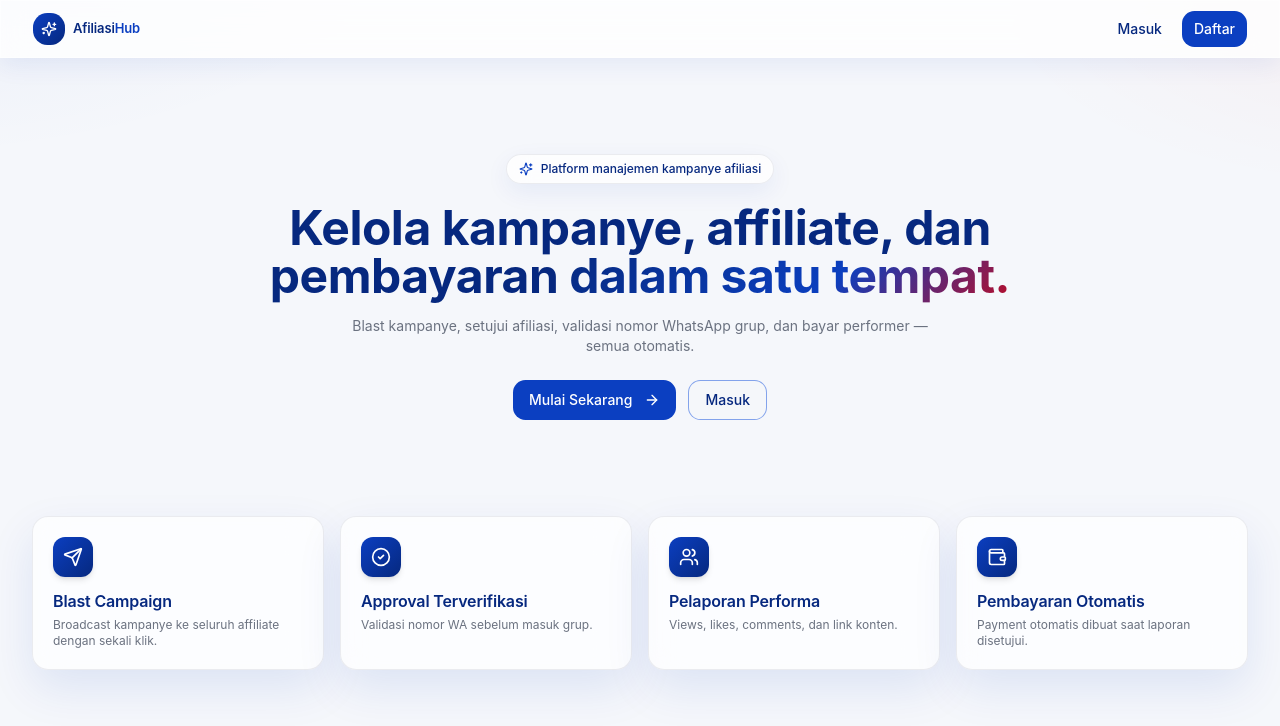
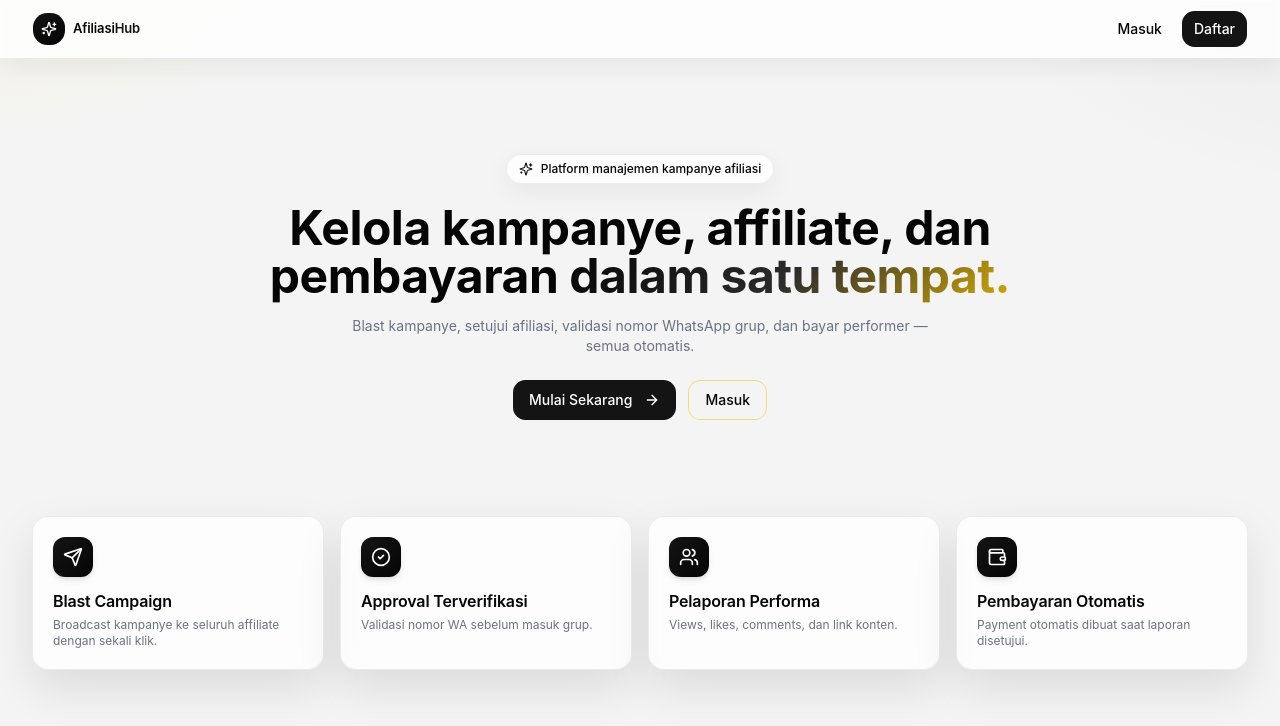
Before and after one commit to hostingermml-ux/remix-of-remix-of-remix-of-mitra-pro, a React (Vite) app: page / in a window 1280 px wide. Shown: the top 726 px of the page. Built offline with nearby package versions, Linux system fonts and the light colour scheme; the HTML template or start-up script is replaced by a standard one.

Commit message:
Changes
Co-authored-by: hostingermml-ux <282007016+hostingermml-ux@users.noreply.github.com>

```diff
--- a/src/index.css
+++ b/src/index.css
@@ -6,91 +6,93 @@
 
 @layer base {
   :root {
-    /* ===== Brand Palette =====
-       Primary Blue   #0B3FBF   223 89% 40%
-       Deep Blue      #062A80   223 91% 26%
-       Electric Blue  #144DDB   222 84% 47%
-       Primary Red    #E60000   0 100% 45%
-       Deep Red       #B80000   0 100% 36%
-       Soft Red       #FFE5E5   0 100% 95%
-       White          #FFFFFF
-       Soft BG        #F5F7FB   220 33% 97%
-       Dark Text      #111827   220 39% 11%
-       Muted Text     #6B7280   220 9% 46%
-       Border Gray    #E5E7EB   220 13% 91%
+    /* ===== VAPE Anti Nyamuk Yellow-Black Palette =====
+       Primary Yellow  #FFE100   53 100% 50%
+       Deep Yellow     #F5C400   48 100% 48%
+       Soft Yellow     #FFF4A3   54 100% 82%
+       Black           #050505   0 0% 2%
+       Charcoal Black  #151515   0 0% 8%
+       Dark Gray       #2B2B2B   0 0% 17%
+       Medium Gray     #6B7280   220 9% 46%
+       Light Gray      #F4F4F5   240 5% 96%
+       White           #FFFFFF
     */
-    --background: 220 33% 97%;
-    --foreground: 220 39% 11%;
+    --background: 240 5% 96%;
+    --foreground: 0 0% 8%;
 
     --card: 0 0% 100%;
-    --card-foreground: 220 39% 11%;
+    --card-foreground: 0 0% 8%;
     --popover: 0 0% 100%;
-    --popover-foreground: 220 39% 11%;
+    --popover-foreground: 0 0% 8%;
 
-    /* Brand */
-    --brand-blue: 223 89% 40%;
-    --brand-blue-dark: 223 91% 26%;
-    --brand-blue-electric: 222 84% 47%;
-    --brand-red: 0 100% 45%;
-    --brand-red-dark: 0 100% 36%;
-    --brand-red-soft: 0 100% 95%;
+    /* Brand — repointed: blue tokens now mean black/charcoal,
+       red tokens now mean yellow accents. Keeps existing classNames
+       working with the new visual identity. */
+    --brand-blue: 0 0% 8%;          /* Charcoal Black */
+    --brand-blue-dark: 0 0% 2%;     /* Deep Black */
+    --brand-blue-electric: 0 0% 17%; /* Dark Gray */
+    --brand-red: 53 100% 50%;       /* Primary Yellow */
+    --brand-red-dark: 48 100% 48%;  /* Deep Yellow */
+    --brand-red-soft: 54 100% 82%;  /* Soft Yellow */
 
-    /* Backward-compat aliases (teal-* now mapped to blue palette) */
     --brand-1: var(--brand-blue);
-    --brand-2: var(--brand-blue-electric);
-    --brand-3: 220 60% 86%;
+    --brand-2: 53 100% 50%;
+    --brand-3: 54 100% 82%;
 
-    --teal-primary: 223 89% 40%;
-    --teal-dark: 223 91% 26%;
-    --teal-cadet: 222 84% 47%;
-    --teal-light: 220 60% 86%;
-    --teal-pale: 220 60% 95%;
-    --teal-soft: 220 33% 97%;
+    /* Backward-compat teal-* — black + yellow scheme so existing
+       `bg-teal-primary text-white` buttons render as premium dark CTAs. */
+    --teal-primary: 0 0% 8%;
+    --teal-dark: 0 0% 2%;
+    --teal-cadet: 48 100% 48%;
+    --teal-light: 54 100% 82%;
+    --teal-pale: 54 100% 92%;
+    --teal-soft: 240 5% 96%;
 
-    --primary: 223 89% 40%;
+    --primary: 0 0% 8%;
     --primary-foreground: 0 0% 100%;
 
-    --secondary: 220 60% 95%;
-    --secondary-foreground: 223 91% 26%;
+    --secondary: 54 100% 92%;
+    --secondary-foreground: 0 0% 8%;
 
-    --muted: 220 33% 96%;
+    --muted: 240 5% 96%;
     --muted-foreground: 220 9% 46%;
 
-    --accent: 220 60% 94%;
-    --accent-foreground: 223 91% 26%;
+    --accent: 53 100% 50%;
+    --accent-foreground: 0 0% 2%;
 
-    --destructive: 0 100% 45%;
+    --destructive: 0 72% 50%;
     --destructive-foreground: 0 0% 100%;
 
-    --success: 223 89% 40%;
-    --warning: 0 100% 45%;
-    --info: 222 84% 47%;
+    --success: 142 70% 40%;
+    --warning: 48 100% 48%;
+    --info: 53 100% 50%;
 
-    --border: 220 13% 91%;
-    --input: 220 13% 88%;
-    --ring: 223 89% 40%;
+    --border: 240 6% 90%;
+    --input: 240 6% 88%;
+    --ring: 53 100% 50%;
 
     --radius: 0.9rem;
 
-    --gradient-brand: linear-gradient(135deg, #062A80 0%, #0B3FBF 55%, #E60000 100%);
-    --gradient-brand-blue: linear-gradient(135deg, #062A80 0%, #0B3FBF 60%, #144DDB 100%);
-    --gradient-soft: linear-gradient(135deg, #F5F7FB 0%, #FFFFFF 55%, #FFE5E5 100%);
-    --gradient-bg-page: #F5F7FB;
+    --gradient-brand: linear-gradient(135deg, #050505 0%, #151515 55%, #FFE100 100%);
+    --gradient-brand-blue: linear-gradient(135deg, #050505 0%, #151515 60%, #2B2B2B 100%);
+    --gradient-yellow: linear-gradient(135deg, #FFE100 0%, #F5C400 100%);
+    --gradient-soft: linear-gradient(135deg, #F4F4F5 0%, #FFFFFF 55%, #FFF4A3 100%);
+    --gradient-bg-page: #F4F4F5;
 
     --glass-bg: rgba(255, 255, 255, 0.72);
     --glass-border: rgba(229, 231, 235, 0.8);
-    --shadow-glass: 0 18px 45px rgba(11, 63, 191, 0.10);
-    --shadow-soft: 0 8px 24px rgba(11, 63, 191, 0.07);
-    --shadow-blue: 0 10px 30px rgba(11, 63, 191, 0.18);
+    --shadow-glass: 0 18px 45px rgba(5, 5, 5, 0.10);
+    --shadow-soft: 0 8px 24px rgba(5, 5, 5, 0.06);
+    --shadow-blue: 0 10px 30px rgba(255, 225, 0, 0.28);
 
-    --sidebar-background: 0 0% 100%;
-    --sidebar-foreground: 220 39% 11%;
-    --sidebar-primary: 223 89% 40%;
-    --sidebar-primary-foreground: 0 0% 100%;
-    --sidebar-accent: 220 60% 95%;
-    --sidebar-accent-foreground: 223 91% 26%;
-    --sidebar-border: 220 13% 91%;
-    --sidebar-ring: 223 89% 40%;
+    --sidebar-background: 53 100% 50%;
+    --sidebar-foreground: 0 0% 8%;
+    --sidebar-primary: 0 0% 2%;
+    --sidebar-primary-foreground: 53 100% 50%;
+    --sidebar-accent: 48 100% 48%;
+    --sidebar-accent-foreground: 0 0% 2%;
+    --sidebar-border: 48 100% 42%;
+    --sidebar-ring: 0 0% 2%;
   }
 }
 
@@ -102,9 +104,9 @@
     font-family: 'Inter', system-ui, sans-serif;
     font-size: 13px;
     background:
-      radial-gradient(900px 400px at -10% -10%, rgba(11,63,191,0.06), transparent 60%),
-      radial-gradient(700px 320px at 110% 0%, rgba(230,0,0,0.04), transparent 60%),
-      #F5F7FB;
+      radial-gradient(900px 400px at -10% -10%, rgba(255,225,0,0.10), transparent 60%),
+      radial-gradient(700px 320px at 110% 0%, rgba(5,5,5,0.04), transparent 60%),
+      #F4F4F5;
     background-attachment: fixed;
   }
   h1, h2, h3, h4, h5, .font-display {
@@ -118,7 +120,7 @@
 
 @layer components {
   .glass {
-    background: rgba(255, 255, 255, 0.72);
+    background: rgba(255, 255, 255, 0.78);
     backdrop-filter: blur(16px) saturate(160%);
     -webkit-backdrop-filter: blur(16px) saturate(160%);
     border: 1px solid rgba(229, 231, 235, 0.8);
@@ -126,37 +128,46 @@
     border-radius: 1rem;
   }
   .glass-soft {
-    background: rgba(255, 255, 255, 0.78);
+    background: rgba(255, 255, 255, 0.82);
     backdrop-filter: blur(12px);
     -webkit-backdrop-filter: blur(12px);
     border: 1px solid rgba(229, 231, 235, 0.8);
     box-shadow: var(--shadow-soft);
   }
   .glass-strong {
-    background: rgba(255, 255, 255, 0.85);
+    background: rgba(255, 255, 255, 0.88);
     backdrop-filter: blur(20px) saturate(160%);
     -webkit-backdrop-filter: blur(20px) saturate(160%);
     border: 1px solid rgba(229, 231, 235, 0.9);
-    box-shadow: 0 12px 40px rgba(11, 63, 191, 0.10);
+    box-shadow: 0 12px 40px rgba(5, 5, 5, 0.10);
+  }
+  .glass-dark {
+    background: rgba(5, 5, 5, 0.82);
+    backdrop-filter: blur(16px) saturate(160%);
+    -webkit-backdrop-filter: blur(16px) saturate(160%);
+    border: 1px solid rgba(255, 225, 0, 0.18);
+    box-shadow: 0 18px 45px rgba(0, 0, 0, 0.35);
+    color: #fff;
   }
   .gradient-text {
-    background: linear-gradient(135deg, #062A80 0%, #0B3FBF 60%, #E60000 110%);
+    background: linear-gradient(135deg, #050505 0%, #2B2B2B 50%, #F5C400 110%);
     -webkit-background-clip: text;
     background-clip: text;
     color: transparent;
   }
   .gradient-bg { background: var(--gradient-brand); }
   .gradient-bg-blue { background: var(--gradient-brand-blue); }
+  .gradient-bg-yellow { background: var(--gradient-yellow); }
   .gradient-soft-bg { background: var(--gradient-soft); }
 
-  /* Page title hero — gradient blue → red */
+  /* Page title hero — premium black with yellow accent */
   .page-hero {
     position: relative;
     overflow: hidden;
     border-radius: 1.25rem;
-    background: var(--gradient-brand);
-    border: 1px solid rgba(255, 255, 255, 0.18);
-    box-shadow: 0 18px 45px rgba(11, 63, 191, 0.18);
+    background: linear-gradient(135deg, #050505 0%, #151515 60%, #2B2B2B 100%);
+    border: 1px solid rgba(255, 225, 0, 0.18);
+    box-shadow: 0 18px 45px rgba(5, 5, 5, 0.28);
     color: #fff;
   }
   .page-hero::before {
@@ -164,8 +175,8 @@
     position: absolute;
     inset: 0;
     background:
-      radial-gradient(700px 220px at 100% 120%, rgba(230,0,0,0.45), transparent 60%),
-      radial-gradient(500px 200px at 0% -20%, rgba(255,255,255,0.18), transparent 60%);
+      radial-gradient(700px 220px at 100% 120%, rgba(255,225,0,0.35), transparent 60%),
+      radial-gradient(500px 200px at 0% -20%, rgba(255,255,255,0.08), transparent 60%);
     pointer-events: none;
   }
   .page-hero::after {
@@ -173,27 +184,28 @@
     position: absolute;
     inset: 0;
     background-image:
-      linear-gradient(rgba(255,255,255,0.05) 1px, transparent 1px),
-      linear-gradient(90deg, rgba(255,255,255,0.05) 1px, transparent 1px);
+      linear-gradient(rgba(255,225,0,0.05) 1px, transparent 1px),
+      linear-gradient(90deg, rgba(255,225,0,0.05) 1px, transparent 1px);
     background-size: 28px 28px;
     mask-image: radial-gradient(circle at 80% 50%, #000 30%, transparent 75%);
     pointer-events: none;
     opacity: 0.6;
   }
 
-  /* Branded primary button utility */
+  /* Branded primary button — yellow with black text */
   .btn-brand {
-    @apply inline-flex items-center justify-center gap-2 rounded-lg px-4 py-2 text-xs font-semibold text-white transition-all;
-    background: linear-gradient(135deg, #0B3FBF 0%, #144DDB 100%);
-    box-shadow: 0 6px 18px rgba(11, 63, 191, 0.28);
+    @apply inline-flex items-center justify-center gap-2 rounded-lg px-4 py-2 text-xs font-semibold transition-all;
+    background: linear-gradient(135deg, #FFE100 0%, #F5C400 100%);
+    color: #050505;
+    box-shadow: 0 6px 18px rgba(245, 196, 0, 0.32);
     font-family: 'Montserrat', sans-serif;
   }
-  .btn-brand:hover { background: linear-gradient(135deg, #062A80 0%, #0B3FBF 100%); }
+  .btn-brand:hover { background: linear-gradient(135deg, #F5C400 0%, #FFE100 100%); }
   .btn-danger {
     @apply inline-flex items-center justify-center gap-2 rounded-lg px-4 py-2 text-xs font-semibold text-white transition-all;
-    background: #E60000;
-    box-shadow: 0 6px 18px rgba(230, 0, 0, 0.22);
+    background: #050505;
+    box-shadow: 0 6px 18px rgba(5, 5, 5, 0.28);
     font-family: 'Montserrat', sans-serif;
   }
-  .btn-danger:hover { background: #B80000; }
+  .btn-danger:hover { background: #151515; }
 }
```
